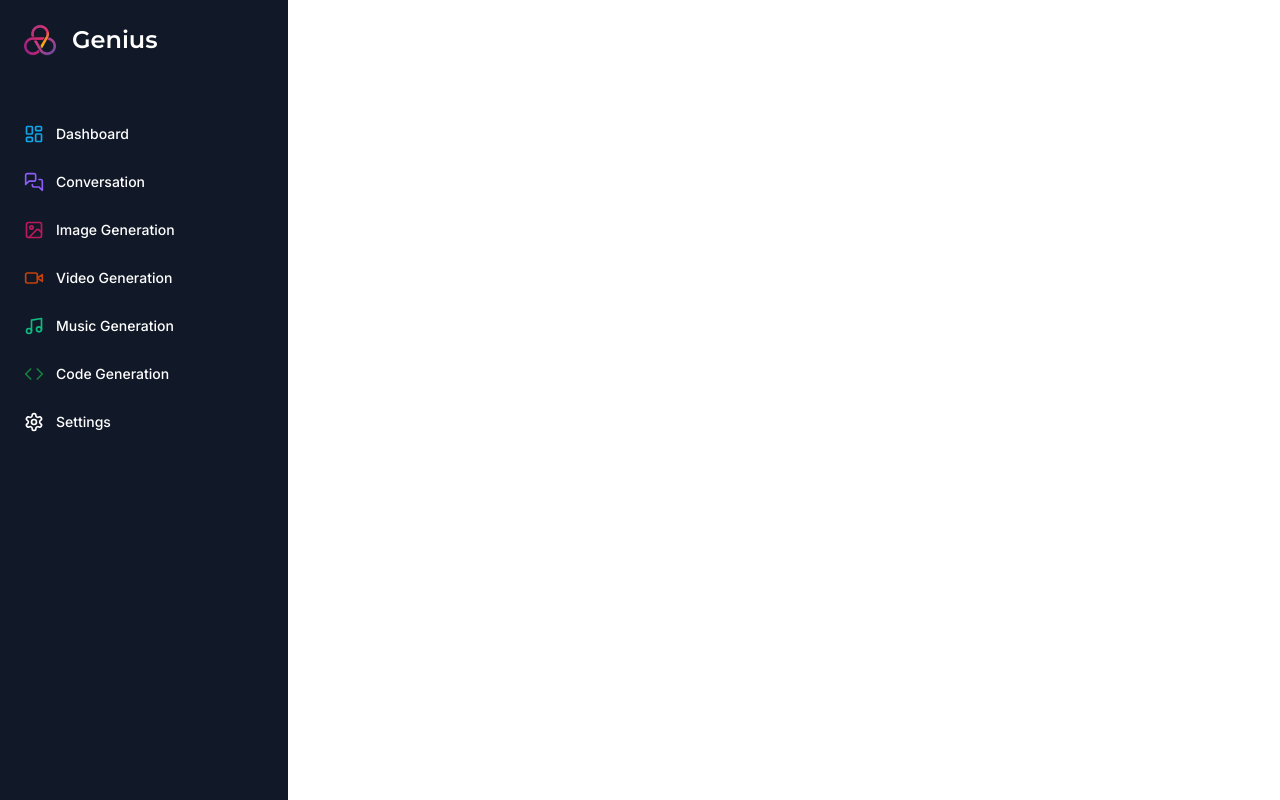
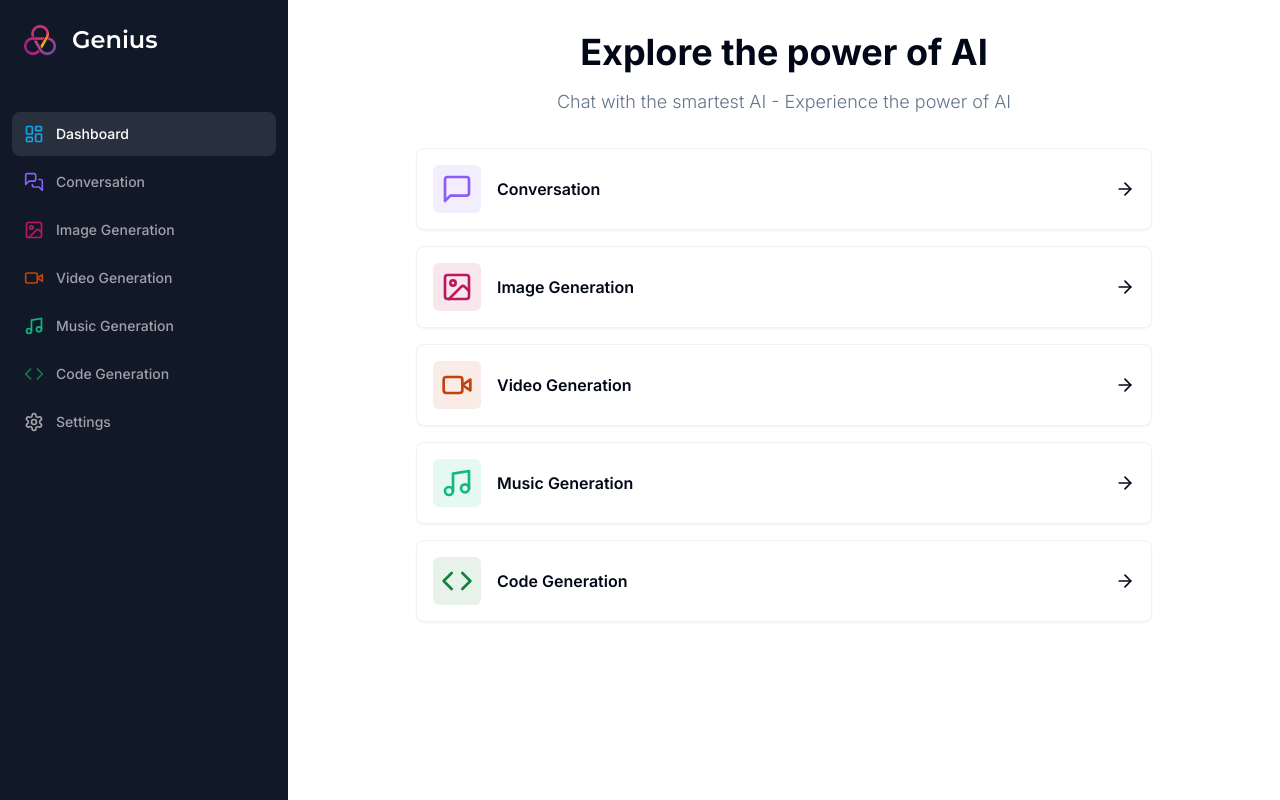
Before and after one commit to JaneDev1991/janedev-ai-saas, a Next.js app: page /dashboard in a window 1280 px wide. Built offline with nearby package versions, Linux system fonts and the light colour scheme.

Commit message:
feat: :sparkles: add Dashboard

```diff
--- a/app/(dashboard)/(routes)/dashboard/page.tsx
+++ b/app/(dashboard)/(routes)/dashboard/page.tsx
@@ -1,7 +1,87 @@
-import { UserButton } from '@clerk/nextjs';
+'use client';
+
+import { Card } from '@/components/ui/card';
+import { cn } from '@/lib/utils';
+import {
+  ArrowRight,
+  Code,
+  ImageIcon,
+  MessageSquare,
+  Music,
+  VideoIcon,
+} from 'lucide-react';
+import { useRouter } from 'next/navigation';
+
+export const tools = [
+  {
+    label: 'Conversation',
+    icon: MessageSquare,
+    href: '/conversation',
+    color: 'text-violet-500',
+    bgColor: 'bg-violet-500/10',
+  },
+  {
+    label: 'Image Generation',
+    icon: ImageIcon,
+    color: 'text-pink-700',
+    bgColor: 'bg-pink-700/10',
+    href: '/image',
+  },
+  {
+    label: 'Video Generation',
+    icon: VideoIcon,
+    color: 'text-orange-700',
+    bgColor: 'bg-orange-700/10',
+    href: '/video',
+  },
+  {
+    label: 'Music Generation',
+    icon: Music,
+    href: '/music',
+    color: 'text-emerald-500',
+    bgColor: 'bg-emerald-500/10',
+  },
+  {
+    label: 'Code Generation',
+    icon: Code,
+    color: 'text-green-700',
+    bgColor: 'bg-green-700/10',
+    href: '/code',
+  },
+];
 
 const DashboardPage = () => {
-  return <div></div>;
+  const router = useRouter();
+
+  return (
+    <div>
+      <div className="mb-8 space-y-4">
+        <h2 className="text-2xl md:text-4xl font-bold text-center">
+          Explore the power of AI
+        </h2>
+        <p className="text-muted-foreground font-light text-sm md:text-lg text-center">
+          Chat with the smartest AI - Experience the power of AI
+        </p>
+      </div>
+      <div className="px-4 md:px-20 lg:px-32 space-y-4">
+        {tools.map(tool => (
+          <Card
+            key={tool.href}
+            className="p-4 border-black/5 flex items-center justify-between hover:shadow-md transition cursor-pointer"
+            onClick={() => router.push(tool.href)}
+          >
+            <div className="flex items-center gap-x-4">
+              <div className={cn('p-2 w-fit rounded-md', tool.bgColor)}>
+                <tool.icon className={cn('w-8 h-8', tool.color)} />
+              </div>
+              <div className="font-semibold">{tool.label}</div>
+            </div>
+            <ArrowRight className="w-5 h-5" />
+          </Card>
+        ))}
+      </div>
+    </div>
+  );
 };
 
 export default DashboardPage;
--- a/components/MobileSidebar.tsx
+++ b/components/MobileSidebar.tsx
@@ -4,8 +4,17 @@
 import { Sheet, SheetContent, SheetTrigger } from '@/components/ui/sheet';
 import Sidebar from '@/components/Sidebar';
 import { Menu } from 'lucide-react';
+import { useEffect, useState } from 'react';
 
 const MobileSidebar = () => {
+  const [isMounted, setIsMounted] = useState(false);
+
+  useEffect(() => {
+    setIsMounted(true);
+  }, []);
+
+  if (!isMounted) return null;
+
   return (
     <Sheet>
       <SheetTrigger>
--- a/components/Sidebar.tsx
+++ b/components/Sidebar.tsx
@@ -13,6 +13,7 @@
 import { Montserrat } from 'next/font/google';
 import Image from 'next/image';
 import Link from 'next/link';
+import { usePathname } from 'next/navigation';
 
 const montserrat = Montserrat({ weight: '600', subsets: ['latin'] });
 
@@ -61,6 +62,8 @@
 ];
 
 const Sidebar = () => {
+  const pathname = usePathname();
+
   return (
     <div className="space-y-4 py-4 flex flex-col h-full bg-[#111827] text-white">
       <div className="px-3 py-2 flex-1">
@@ -77,7 +80,12 @@
             <Link
               href={route.href}
               key={route.href}
-              className="text-sm group flex p-3 w-full justify-start font-medium cursor-pointer hover:text-white hover:bg-white/10 rounded-lg transition"
+              className={cn(
+                'text-sm group flex p-3 w-full justify-start font-medium cursor-pointer hover:text-white hover:bg-white/10 rounded-lg transition',
+                pathname === route.href
+                  ? 'text-white bg-white/10'
+                  : 'text-zinc-400'
+              )}
             >
               <div className="flex items-center flex-1">
                 <route.icon className={cn('h-5 w-5 mr-3', route.color)} />
--- /dev/null
+++ b/components/ui/card.tsx
@@ -0,0 +1,79 @@
+import * as React from "react"
+
+import { cn } from "@/lib/utils"
+
+const Card = React.forwardRef<
+  HTMLDivElement,
+  React.HTMLAttributes<HTMLDivElement>
+>(({ className, ...props }, ref) => (
+  <div
+    ref={ref}
+    className={cn(
+      "rounded-lg border bg-card text-card-foreground shadow-sm",
+      className
+    )}
+    {...props}
+  />
+))
+Card.displayName = "Card"
+
+const CardHeader = React.forwardRef<
+  HTMLDivElement,
+  React.HTMLAttributes<HTMLDivElement>
+>(({ className, ...props }, ref) => (
+  <div
+    ref={ref}
+    className={cn("flex flex-col space-y-1.5 p-6", className)}
+    {...props}
+  />
+))
+CardHeader.displayName = "CardHeader"
+
+const CardTitle = React.forwardRef<
+  HTMLParagraphElement,
+  React.HTMLAttributes<HTMLHeadingElement>
+>(({ className, ...props }, ref) => (
+  <h3
+    ref={ref}
+    className={cn(
+      "text-2xl font-semibold leading-none tracking-tight",
+      className
+    )}
+    {...props}
+  />
+))
+CardTitle.displayName = "CardTitle"
+
+const CardDescription = React.forwardRef<
+  HTMLParagraphElement,
+  React.HTMLAttributes<HTMLParagraphElement>
+>(({ className, ...props }, ref) => (
+  <p
+    ref={ref}
+    className={cn("text-sm text-muted-foreground", className)}
+    {...props}
+  />
+))
+CardDescription.displayName = "CardDescription"
+
+const CardContent = React.forwardRef<
+  HTMLDivElement,
+  React.HTMLAttributes<HTMLDivElement>
+>(({ className, ...props }, ref) => (
+  <div ref={ref} className={cn("p-6 pt-0", className)} {...props} />
+))
+CardContent.displayName = "CardContent"
+
+const CardFooter = React.forwardRef<
+  HTMLDivElement,
+  React.HTMLAttributes<HTMLDivElement>
+>(({ className, ...props }, ref) => (
+  <div
+    ref={ref}
+    className={cn("flex items-center p-6 pt-0", className)}
+    {...props}
+  />
+))
+CardFooter.displayName = "CardFooter"
+
+export { Card, CardHeader, CardFooter, CardTitle, CardDescription, CardContent }
```
